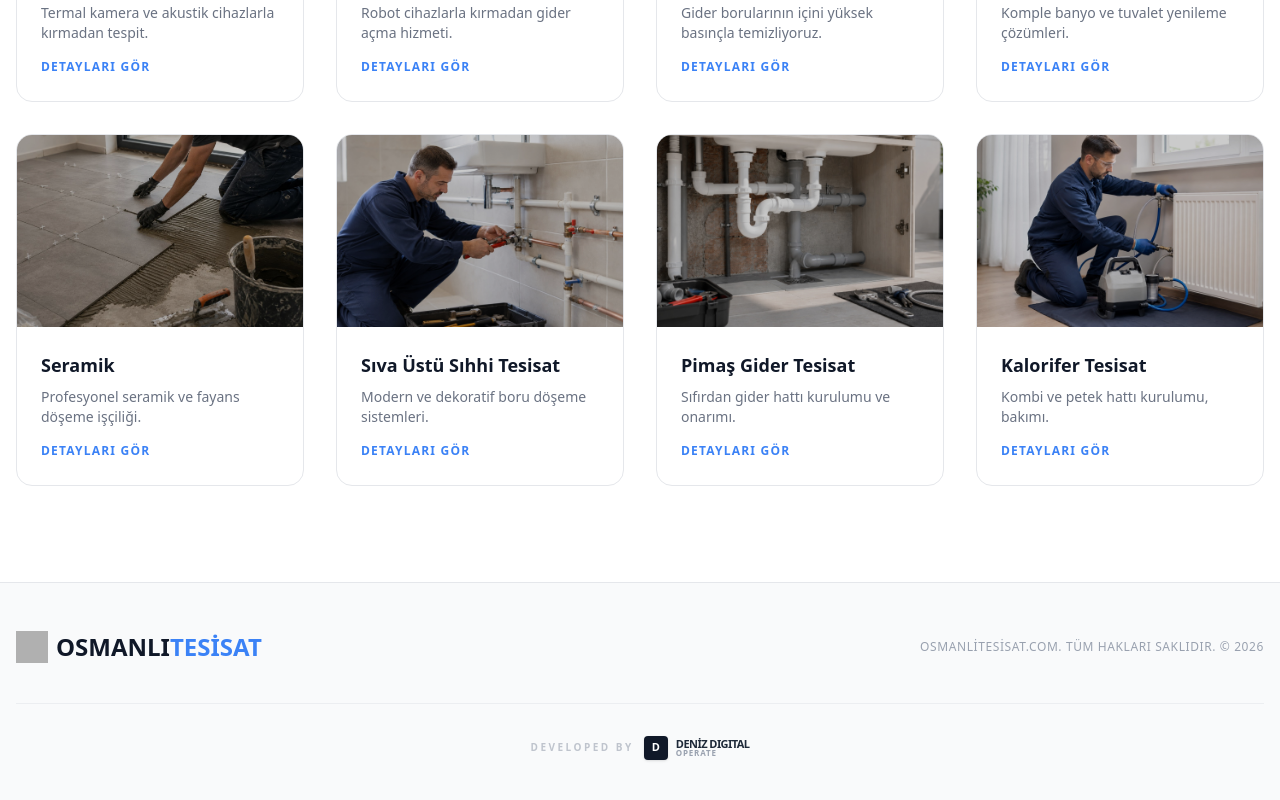
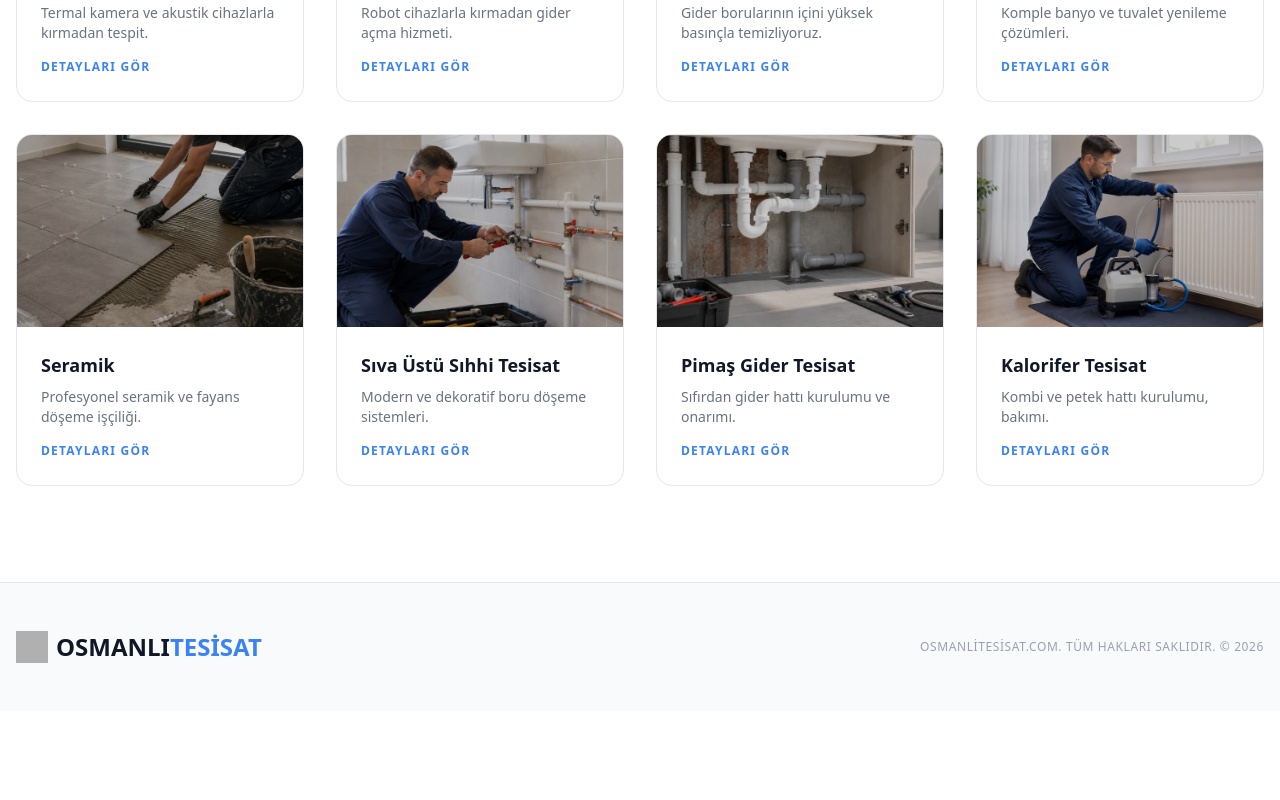
Before and after one commit to furkankusbeygi/osmanli-tesisat, a Next.js app: page / in a window 1280 px wide. Shown: the part 1814-2614 px from the top of the page. After the commit the page ends 2525 px from the top, so only its background shows below. Built offline with nearby package versions, Linux system fonts and the light colour scheme; grey boxes are pictures that could not be loaded.

Commit message:
Düzenleme yapıldı politikaya uygun hale getirildi

```diff
--- a/app/layout.tsx
+++ b/app/layout.tsx
@@ -29,23 +29,19 @@ export default function RootLayout({
       className={`${geistSans.variable} ${geistMono.variable} h-full antialiased`}
     >
       <head>
-        {/* GOOGLE ADS GLOBAL SİTE ETİKETİ (gtag.js) */}
+        {/* TERTEMİZ GA4 ENTEGRASYONU (Merkezi Yönetim) */}
         <Script
+          src="https://www.googletagmanager.com/gtag/js?id=G-HDB19FWC13"
           strategy="afterInteractive"
-          src={`https://www.googletagmanager.com/gtag/js?id=AW-18155895992`}
         />
-        <Script
-          id="google-ads-tag"
-          strategy="afterInteractive"
-          dangerouslySetInnerHTML={{
-            __html: `
-              window.dataLayer = window.dataLayer || [];
-              function gtag(){dataLayer.push(arguments);}
-              gtag('js', new Date());
-              gtag('config', 'AW-18155895992');
-            `,
-          }}
-        />
+        <Script id="google-analytics" strategy="afterInteractive">
+          {`
+            window.dataLayer = window.dataLayer || [];
+            function gtag(){window.dataLayer.push(arguments);}
+            gtag('js', new Date());
+            gtag('config', 'G-HDB19FWC13');
+          `}
+        </Script>
       </head>
       <body className="min-h-full flex flex-col">{children}</body>
     </html>
--- a/app/page.tsx
+++ b/app/page.tsx
@@ -207,7 +207,7 @@ export default function Home() {
 
       <footer className="py-12 bg-gray-50 border-t border-gray-200">
         <div className="max-w-7xl mx-auto px-4">
-          <div className="flex flex-col md:flex-row justify-between items-center gap-6 mb-10">
+          <div className="flex flex-col md:flex-row justify-between items-center gap-6">
             <div className="flex items-center gap-2 text-2xl font-black text-gray-900">
               <img src="/logo.svg" alt="Osmanlı Tesisat Logo" className="h-8 w-8 grayscale opacity-80" />
               <span>OSMANLI<span className="text-[#3b82f6]">TESİSAT</span></span>
@@ -215,20 +215,6 @@ export default function Home() {
             <p className="text-gray-400 text-[10px] md:text-xs max-w-md text-center md:text-right font-medium leading-relaxed uppercase tracking-wider">
               osmanlitesisat.com. Tüm Hakları Saklıdır. &copy; {new Date().getFullYear()}
             </p>
-          </div>
-          <div className="pt-8 border-t border-gray-200/60 flex justify-center items-center">
-            <a href="https://denizdigitaloperate.com/" target="_blank" rel="noopener noreferrer" className="group flex items-center gap-2.5 text-gray-400 hover:text-gray-800 transition-all duration-300">
-              <span className="text-[10px] font-bold tracking-[0.25em] uppercase opacity-60 group-hover:opacity-100 transition-opacity">Developed by</span>
-              <div className="flex items-center gap-2">
-                <div className="w-6 h-6 bg-gray-900 rounded flex items-center justify-center group-hover:bg-[#3b82f6] transition-all duration-500 shadow-sm group-hover:shadow-[#3b82f6]/30">
-                  <span className="text-[11px] text-white font-black">D</span>
-                </div>
-                <div className="flex flex-col leading-none">
-                  <span className="text-[11px] font-black tracking-tighter text-gray-800">DENİZ DIGITAL</span>
-                  <span className="text-[8px] font-bold tracking-[0.1em] text-gray-400 group-hover:text-[#3b82f6]">OPERATE</span>
-                </div>
-              </div>
-            </a>
           </div>
         </div>
       </footer>
```
